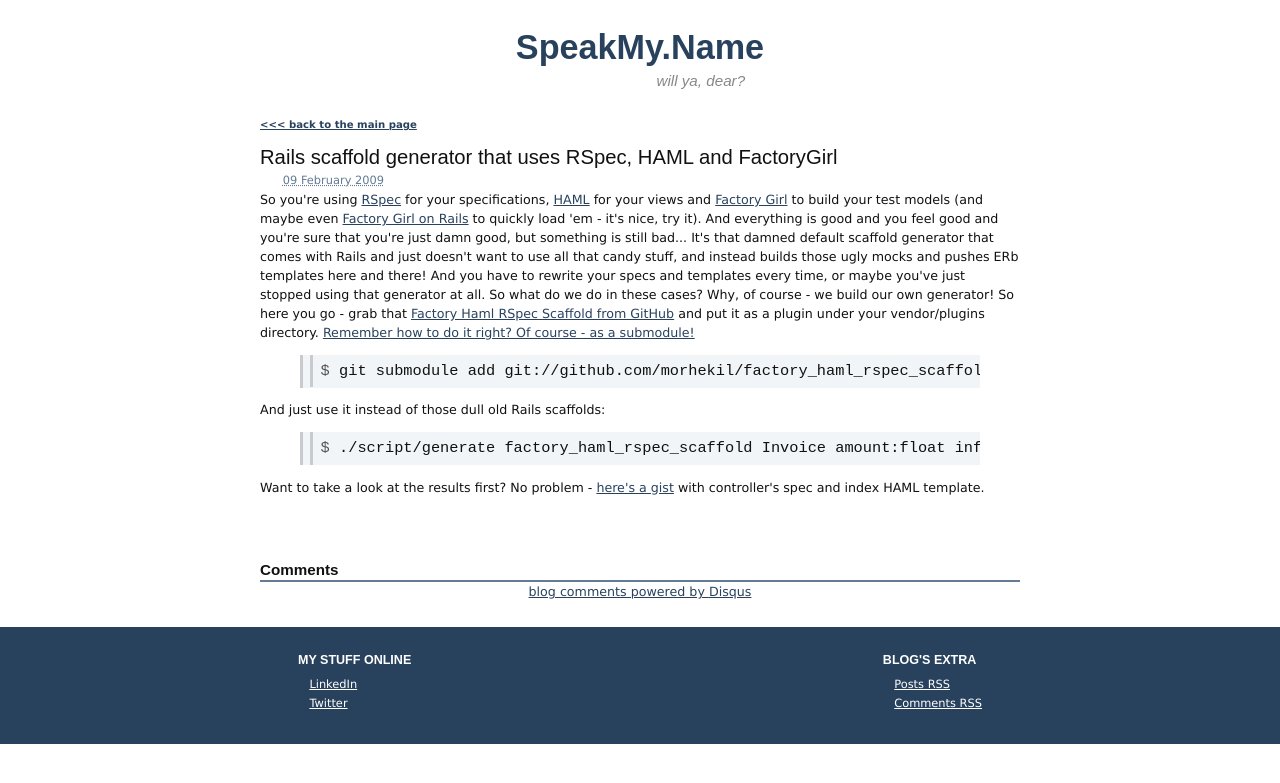
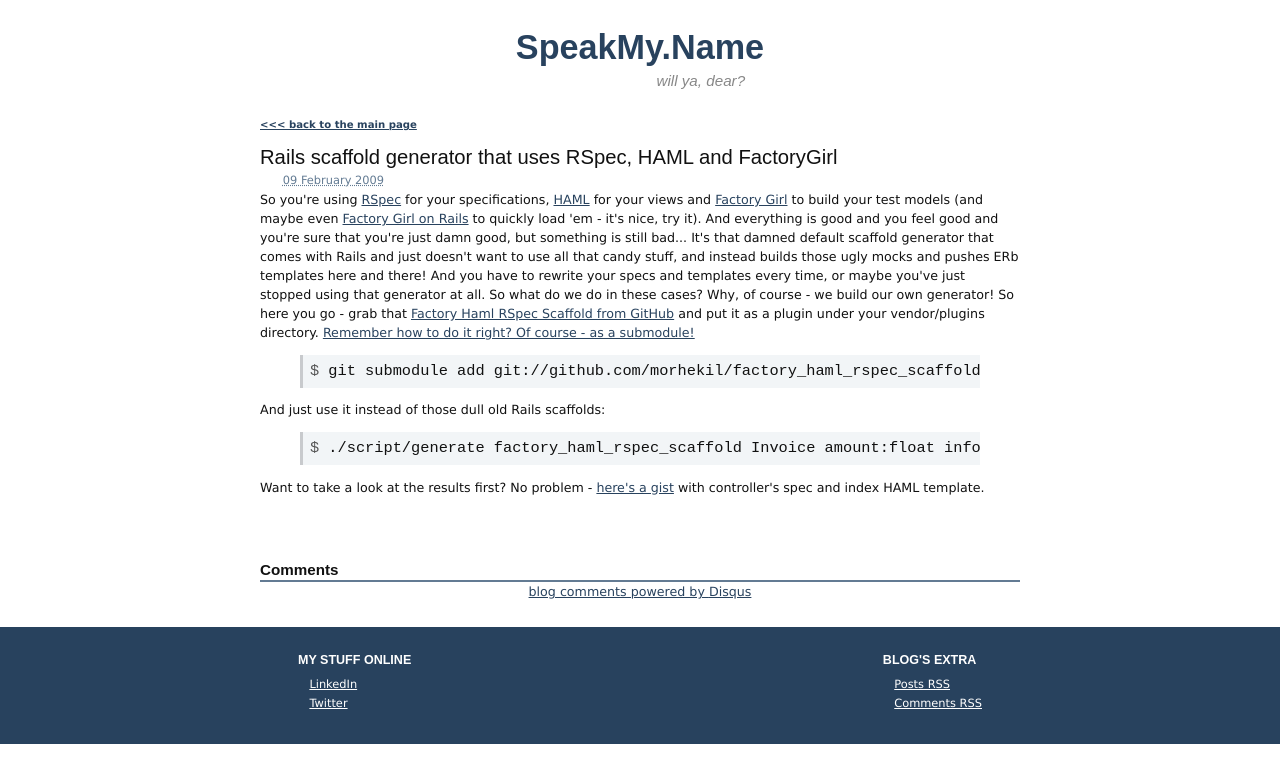
Before and after one commit to morhekil/speakmyname-blog, a Jekyll site: the page built from _posts/2009-02-09-rails-scaffold-generator-that-uses-rspec-haml-and-factorygirl.textile, in a window 1280 px wide. Shown: the top 783 px of the page. Built offline with Jekyll 4.4.1, drawn with Linux system fonts in a browser that asks for light colours; comment, search, counter and statistics services are not loaded.

Commit message:
fixed styles for code blocks

```diff
--- a/styles/content.css
+++ b/styles/content.css
@@ -11,9 +11,11 @@
 textarea { overflow: auto; }
 
 pre, code { font-size: 110%; white-space: pre; overflow: auto;
-  padding: 0.5em; min-height: 1em;
+  position: relative;
+}
+pre {
+  padding: 0.5em;
   background-color: #f2f5f7; border-left: 3px solid #C8CACD;
-  position: relative;
 }
 .highlight { position: relative; }
 .highlight .lineno { color: #999999; }
```
